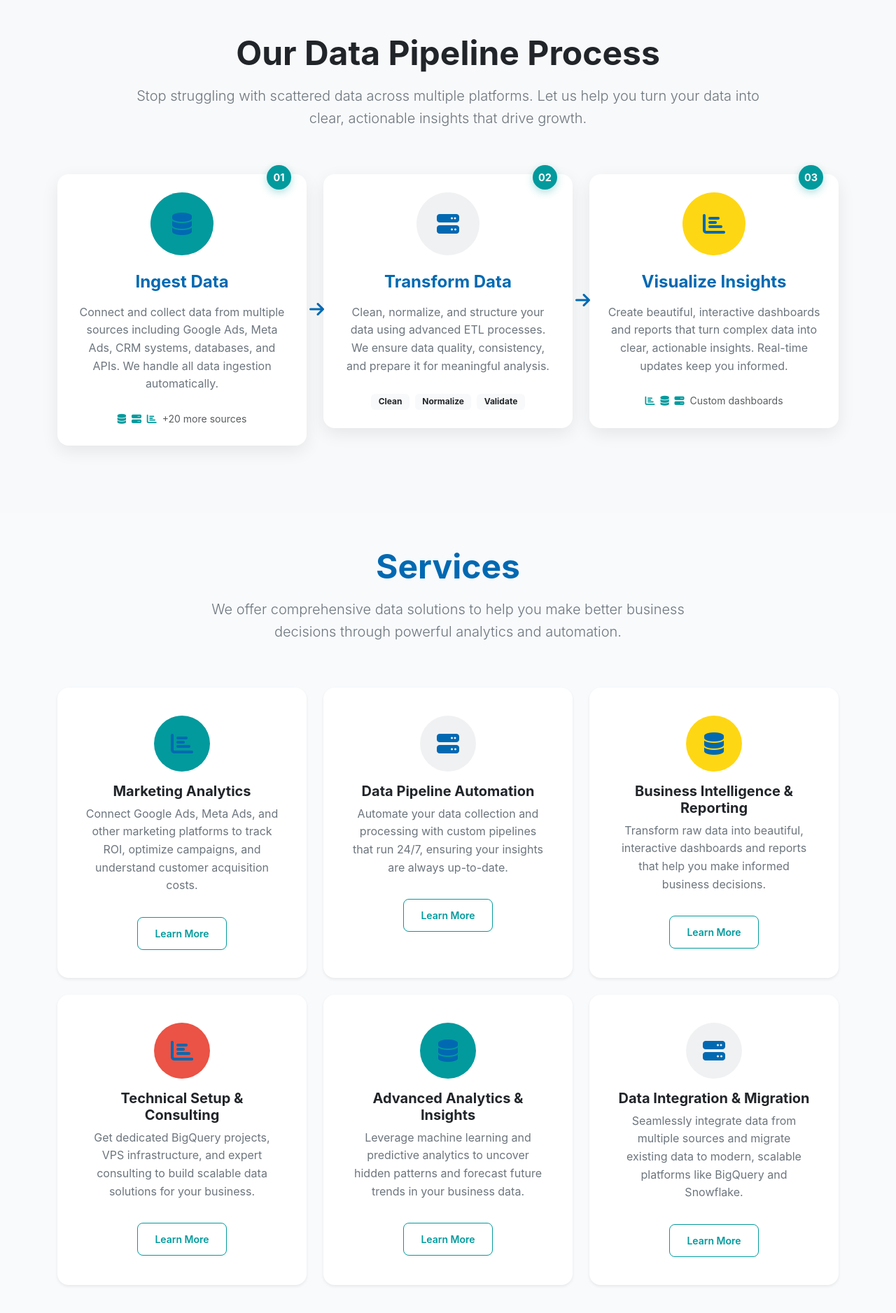
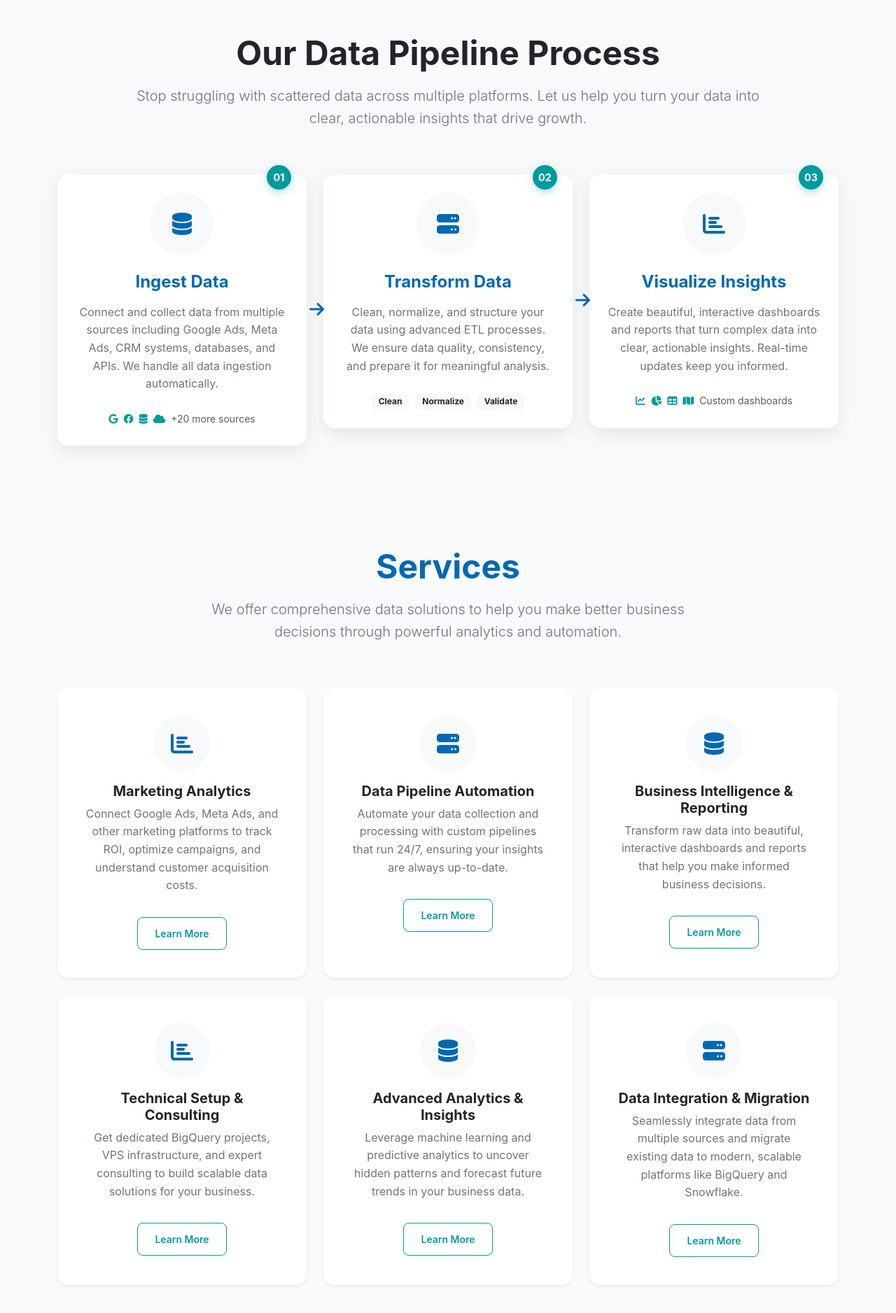
Before and after one commit to adillraza/datacharted, a Flask app: page / in a window 1280 px wide. Shown: the part 913-2790 px from the top of the page at 70% size. Run offline with Flask 3, Linux system fonts and the light colour scheme; some libraries are stand-ins or nearby versions.

Commit message:
Fix all icons - use consistent text-secondary-blue color and clean backgrounds

```diff
--- a/app/templates/base.html
+++ b/app/templates/base.html
@@ -154,7 +154,7 @@
         }
 
         .text-primary {
-            color: var(--primary-color) !important;
+            color: var(--primary-color);
         }
 
         .bg-primary {
@@ -179,11 +179,11 @@
         }
 
         .text-accent-yellow {
-            color: var(--accent-yellow) !important;
+            color: var(--accent-yellow);
         }
 
         .text-accent-red {
-            color: var(--accent-red) !important;
+            color: var(--accent-red);
         }
 
         .bg-accent-yellow {
--- a/app/templates/main/index.html
+++ b/app/templates/main/index.html
@@ -85,7 +85,7 @@
                 <div class="text-center position-relative">
                     <div class="process-step-card h-100 p-4">
                         <div class="step-number">01</div>
-                        <div class="bg-primary bg-opacity-10 rounded-circle d-inline-flex align-items-center justify-content-center mb-4" style="width: 90px; height: 90px;">
+                        <div class="bg-light rounded-circle d-inline-flex align-items-center justify-content-center mb-4" style="width: 90px; height: 90px;">
                             <i class="fas fa-database fa-2x text-secondary-blue"></i>
                         </div>
                         <h4 class="fw-bold mb-3 text-secondary-blue">Ingest Data</h4>
@@ -94,9 +94,10 @@
                         </p>
                         <div class="data-sources">
                             <small class="text-muted">
+                                <i class="fab fa-google me-1"></i>
+                                <i class="fab fa-facebook me-1"></i>
                                 <i class="fas fa-database me-1"></i>
-                                <i class="fas fa-server me-1"></i>
-                                <i class="fas fa-chart-bar me-1"></i>
+                                <i class="fas fa-cloud me-1"></i>
                                 +20 more sources
                             </small>
                         </div>
@@ -113,7 +114,7 @@
                 <div class="text-center position-relative">
                     <div class="process-step-card h-100 p-4">
                         <div class="step-number">02</div>
-                        <div class="bg-secondary bg-opacity-10 rounded-circle d-inline-flex align-items-center justify-content-center mb-4" style="width: 90px; height: 90px;">
+                        <div class="bg-light rounded-circle d-inline-flex align-items-center justify-content-center mb-4" style="width: 90px; height: 90px;">
                             <i class="fas fa-server fa-2x text-secondary-blue"></i>
                         </div>
                         <h4 class="fw-bold mb-3 text-secondary-blue">Transform Data</h4>
@@ -140,7 +141,7 @@
                 <div class="text-center">
                     <div class="process-step-card h-100 p-4">
                         <div class="step-number">03</div>
-                        <div class="bg-accent-yellow bg-opacity-10 rounded-circle d-inline-flex align-items-center justify-content-center mb-4" style="width: 90px; height: 90px;">
+                        <div class="bg-light rounded-circle d-inline-flex align-items-center justify-content-center mb-4" style="width: 90px; height: 90px;">
                             <i class="fas fa-chart-bar fa-2x text-secondary-blue"></i>
                         </div>
                         <h4 class="fw-bold mb-3 text-secondary-blue">Visualize Insights</h4>
@@ -149,9 +150,10 @@
                         </p>
                         <div class="visualization-types">
                             <small class="text-muted">
-                                <i class="fas fa-chart-bar me-1"></i>
-                                <i class="fas fa-database me-1"></i>
-                                <i class="fas fa-server me-1"></i>
+                                <i class="fas fa-chart-line me-1"></i>
+                                <i class="fas fa-chart-pie me-1"></i>
+                                <i class="fas fa-table me-1"></i>
+                                <i class="fas fa-map me-1"></i>
                                 Custom dashboards
                             </small>
                         </div>
@@ -181,7 +183,7 @@
             <div class="col-md-6 col-lg-4">
                 <div class="card h-100 text-center p-4 border-0 shadow-sm">
                     <div class="card-body">
-                        <div class="bg-primary bg-opacity-10 rounded-circle d-inline-flex align-items-center justify-content-center mb-3" style="width: 80px; height: 80px;">
+                        <div class="bg-light rounded-circle d-inline-flex align-items-center justify-content-center mb-3" style="width: 80px; height: 80px;">
                             <i class="fas fa-chart-bar fa-2x text-secondary-blue"></i>
                         </div>
                         <h5 class="card-title fw-bold">Marketing Analytics</h5>
@@ -197,7 +199,7 @@
             <div class="col-md-6 col-lg-4">
                 <div class="card h-100 text-center p-4 border-0 shadow-sm">
                     <div class="card-body">
-                        <div class="bg-secondary bg-opacity-10 rounded-circle d-inline-flex align-items-center justify-content-center mb-3" style="width: 80px; height: 80px;">
+                        <div class="bg-light rounded-circle d-inline-flex align-items-center justify-content-center mb-3" style="width: 80px; height: 80px;">
                             <i class="fas fa-server fa-2x text-secondary-blue"></i>
                         </div>
                         <h5 class="card-title fw-bold">Data Pipeline Automation</h5>
@@ -213,7 +215,7 @@
             <div class="col-md-6 col-lg-4">
                 <div class="card h-100 text-center p-4 border-0 shadow-sm">
                     <div class="card-body">
-                        <div class="bg-accent-yellow bg-opacity-10 rounded-circle d-inline-flex align-items-center justify-content-center mb-3" style="width: 80px; height: 80px;">
+                        <div class="bg-light rounded-circle d-inline-flex align-items-center justify-content-center mb-3" style="width: 80px; height: 80px;">
                             <i class="fas fa-database fa-2x text-secondary-blue"></i>
                         </div>
                         <h5 class="card-title fw-bold">Business Intelligence & Reporting</h5>
@@ -229,7 +231,7 @@
             <div class="col-md-6 col-lg-4">
                 <div class="card h-100 text-center p-4 border-0 shadow-sm">
                     <div class="card-body">
-                        <div class="bg-accent-red bg-opacity-10 rounded-circle d-inline-flex align-items-center justify-content-center mb-3" style="width: 80px; height: 80px;">
+                        <div class="bg-light rounded-circle d-inline-flex align-items-center justify-content-center mb-3" style="width: 80px; height: 80px;">
                             <i class="fas fa-chart-bar fa-2x text-secondary-blue"></i>
                         </div>
                         <h5 class="card-title fw-bold">Technical Setup & Consulting</h5>
@@ -245,7 +247,7 @@
             <div class="col-md-6 col-lg-4">
                 <div class="card h-100 text-center p-4 border-0 shadow-sm">
                     <div class="card-body">
-                        <div class="bg-primary bg-opacity-10 rounded-circle d-inline-flex align-items-center justify-content-center mb-3" style="width: 80px; height: 80px;">
+                        <div class="bg-light rounded-circle d-inline-flex align-items-center justify-content-center mb-3" style="width: 80px; height: 80px;">
                             <i class="fas fa-database fa-2x text-secondary-blue"></i>
                         </div>
                         <h5 class="card-title fw-bold">Advanced Analytics & Insights</h5>
@@ -261,7 +263,7 @@
             <div class="col-md-6 col-lg-4">
                 <div class="card h-100 text-center p-4 border-0 shadow-sm">
                     <div class="card-body">
-                        <div class="bg-secondary bg-opacity-10 rounded-circle d-inline-flex align-items-center justify-content-center mb-3" style="width: 80px; height: 80px;">
+                        <div class="bg-light rounded-circle d-inline-flex align-items-center justify-content-center mb-3" style="width: 80px; height: 80px;">
                             <i class="fas fa-server fa-2x text-secondary-blue"></i>
                         </div>
                         <h5 class="card-title fw-bold">Data Integration & Migration</h5>
```
